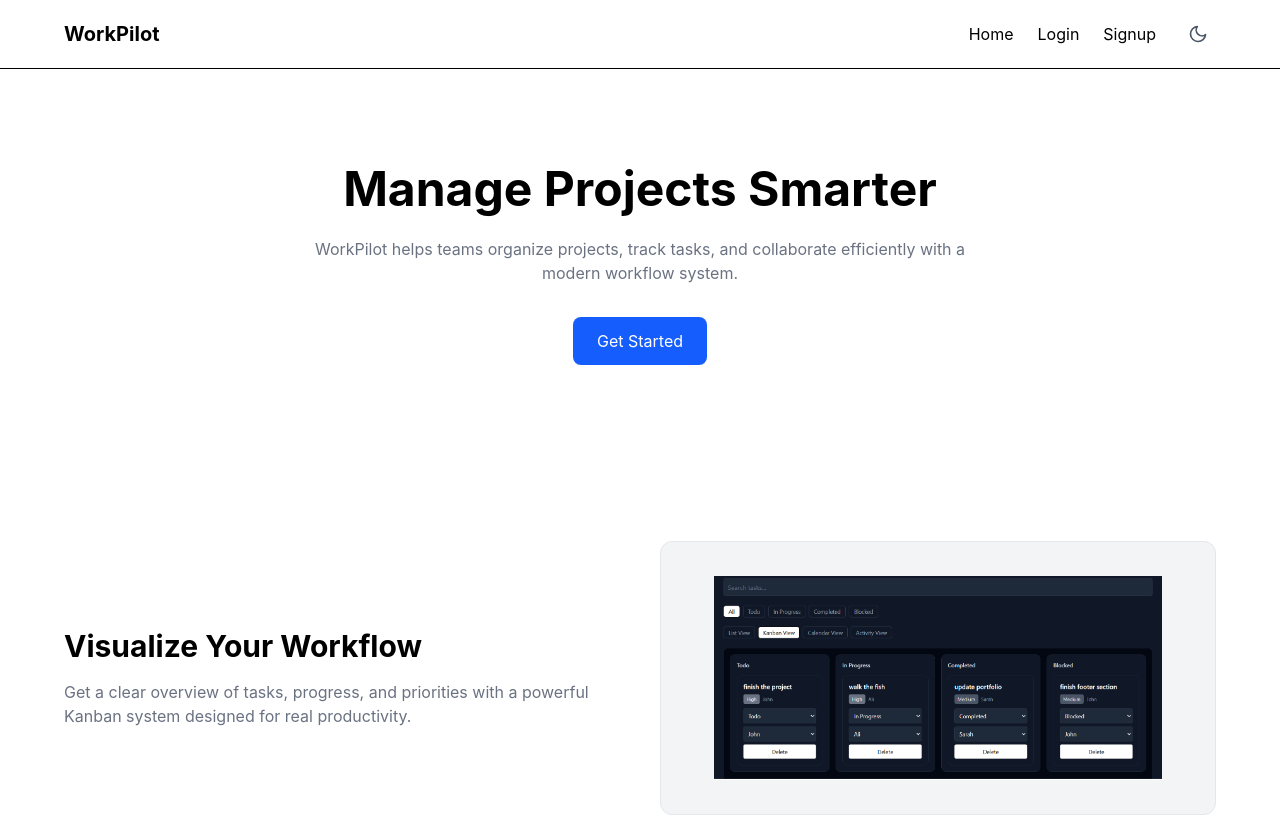
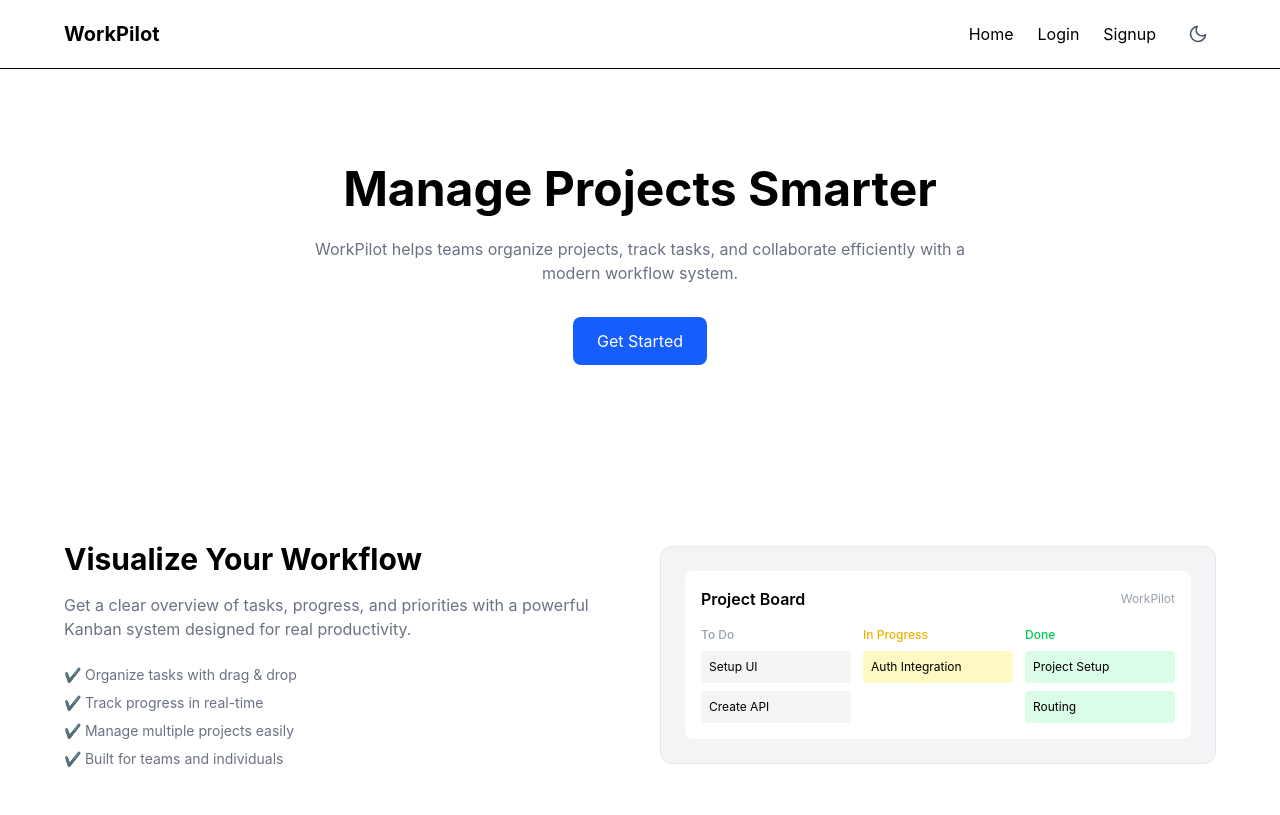
Before and after one commit to codewithosama03/WorkPilot, a React (Vite) app: page / in a window 1280 px wide. Shown: the top 815 px of the page. Built offline with nearby package versions, Linux system fonts and the light colour scheme; no server answers.

Commit message:
fix structure

```diff
--- a/src/pages/Home.jsx
+++ b/src/pages/Home.jsx
@@ -74,26 +74,70 @@ function Home() {
       <h2 className="text-3xl font-bold mb-4">
         Visualize Your Workflow
       </h2>
-            <p className="text-gray-500">
+      <p className="text-gray-500 mb-6">
         Get a clear overview of tasks, progress, and priorities with
         a powerful Kanban system designed for real productivity.
       </p>
+
+      <div className="space-y-2 text-sm text-gray-500">
+        <p>✔ Organize tasks with drag & drop</p>
+        <p>✔ Track progress in real-time</p>
+        <p>✔ Manage multiple projects easily</p>
+        <p>✔ Built for teams and individuals</p>
+      </div>
     </motion.div>
 
-          {/* RIGHT IMAGE */}
+    {/* RIGHT - FAKE DASHBOARD UI */}
     <motion.div
       variants={fadeUp}
       className="p-6 rounded-xl border
       bg-gray-100 dark:bg-gray-800
       border-gray-200 dark:border-gray-700
-            hover:shadow-xl transition
-            flex items-center justify-center"
+      hover:shadow-xl transition"
     >
-            <img
-               src={img}
-              alt="WorkPilot Preview"
-              className="h-56 w-full max-w-md object-contain rounded-lg mx-auto"
-            />
+      <div className="bg-white dark:bg-gray-900 rounded-lg p-4 space-y-4">
+
+        {/* Header */}
+        <div className="flex justify-between items-center">
+          <h3 className="font-semibold">Project Board</h3>
+          <span className="text-xs text-gray-400">WorkPilot</span>
+        </div>
+
+        {/* Columns */}
+        <div className="grid grid-cols-3 gap-3 text-xs">
+
+          {/* TODO */}
+          <div className="space-y-2">
+            <p className="font-medium text-gray-400">To Do</p>
+            <div className="bg-gray-100 dark:bg-gray-800 p-2 rounded">
+              Setup UI
+            </div>
+            <div className="bg-gray-100 dark:bg-gray-800 p-2 rounded">
+              Create API
+            </div>
+          </div>
+
+          {/* IN PROGRESS */}
+          <div className="space-y-2">
+            <p className="font-medium text-yellow-500">In Progress</p>
+            <div className="bg-yellow-100 dark:bg-yellow-900/30 p-2 rounded">
+              Auth Integration
+            </div>
+          </div>
+
+          {/* DONE */}
+          <div className="space-y-2">
+            <p className="font-medium text-green-500">Done</p>
+            <div className="bg-green-100 dark:bg-green-900/30 p-2 rounded">
+              Project Setup
+            </div>
+            <div className="bg-green-100 dark:bg-green-900/30 p-2 rounded">
+              Routing
+            </div>
+          </div>
+
+        </div>
+      </div>
     </motion.div>
   </motion.div>
 </section>
```
Lines whose indentation alone changed are shown as unchanged.
